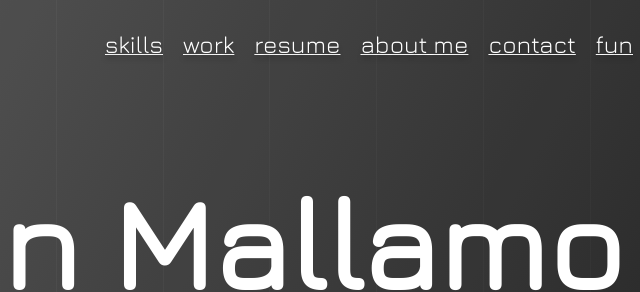
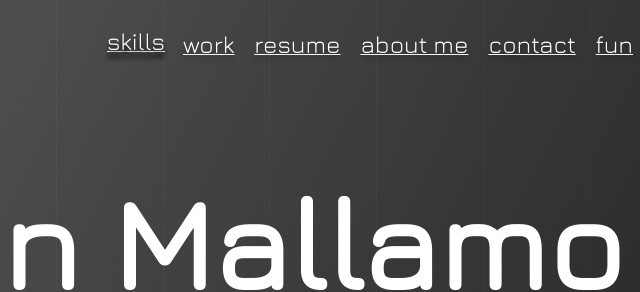
Before and after one commit to NEVED123/portfolio, a plain HTML site: page index.html in a window 1280 px wide. In both pictures the pointer is over the link "skills". Shown: the top 292 px of the page, 477-1117 px from the left. Drawn offline with nearby package versions, Linux system fonts and the light colour scheme.

Commit message:
navbar items hover when mouse hover

```diff
--- a/css/main.css
+++ b/css/main.css
@@ -39,6 +39,9 @@ body{
     padding:0px;
     background: rgba(0, 0, 0, 0.08);
 }
+
+/* NAVBAR STYLING */
+
 .navbar{
     position:fixed;
     top:0px;
@@ -102,6 +105,12 @@ body{
     font-size:24px;
     color:white;
     text-shadow: 0px 4px 4px rgba(0, 0, 0, 0.25);
+    transition: .1s;
+}
+
+.navbar__item:hover, .logo:hover{
+    text-shadow: 0px 6px 4px rgba(0, 0, 0, 0.9);
+    transform: translateX(2px) translateY(-3px);
 }
 .navbar__home-icon{
     position:fixed;
```
